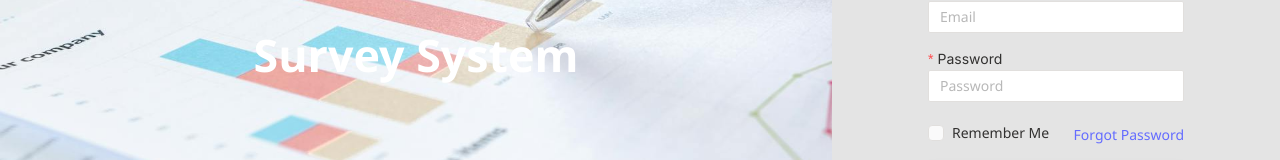
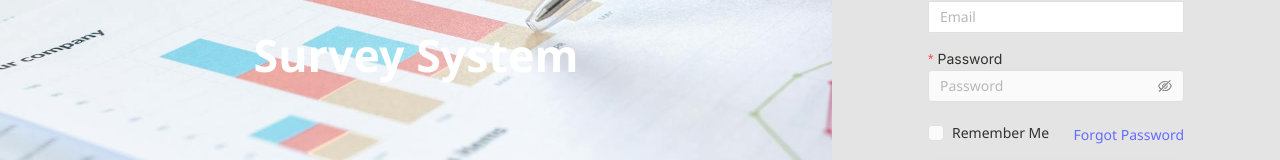
Before and after one commit to ArbazAhmedKirmani/crown_survey_app_fe, a React (Vite) app: page /auth in a window 1280 px wide. Shown: the part 345-505 px from the top of the page. Built offline with nearby package versions, Linux system fonts and the light colour scheme; no server answers.

Commit message:
password eye fix

```diff
--- a/src/components/screen/authentication/login/login-form.tsx
+++ b/src/components/screen/authentication/login/login-form.tsx
@@ -42,7 +42,7 @@ const LoginForm = () => {
           },
         ]}
       >
-        <Input type="password" placeholder="Password" />
+        <Input.Password type="password" placeholder="Password" />
       </CSFormItem>
       <div className="multi-fields">
         <CSFormItem name="remember_me" valuePropName="checked">
```
